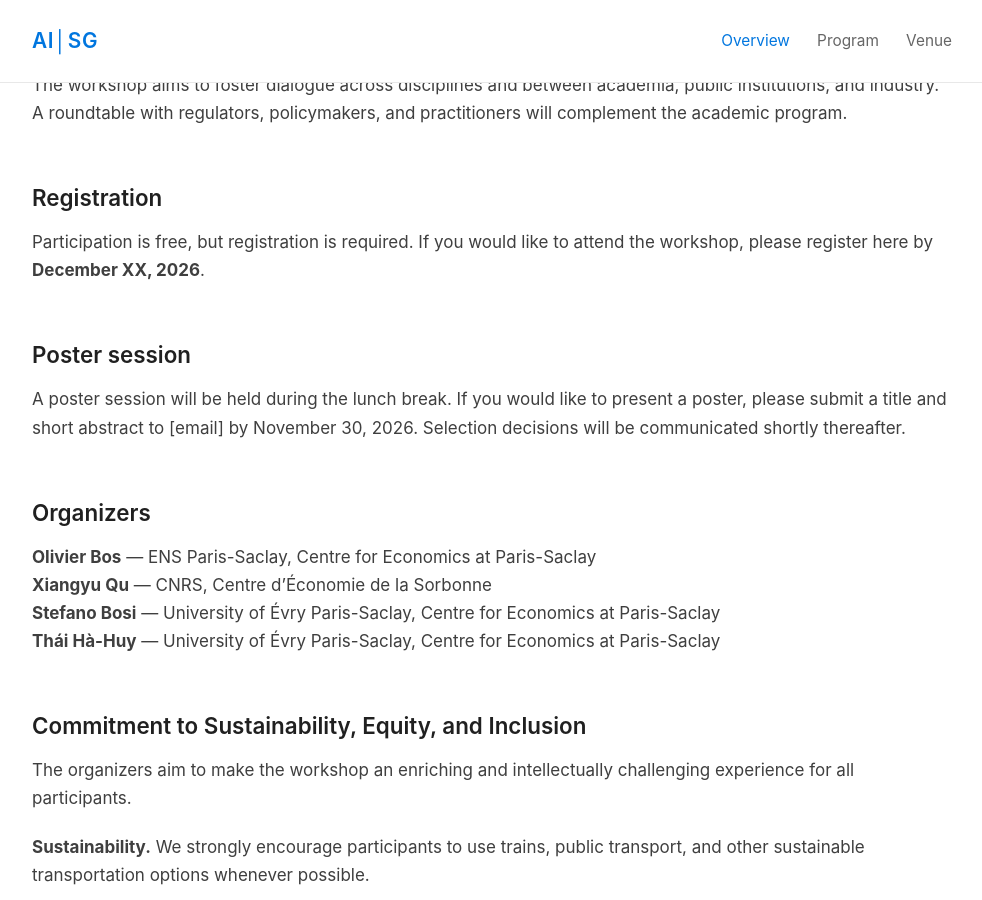
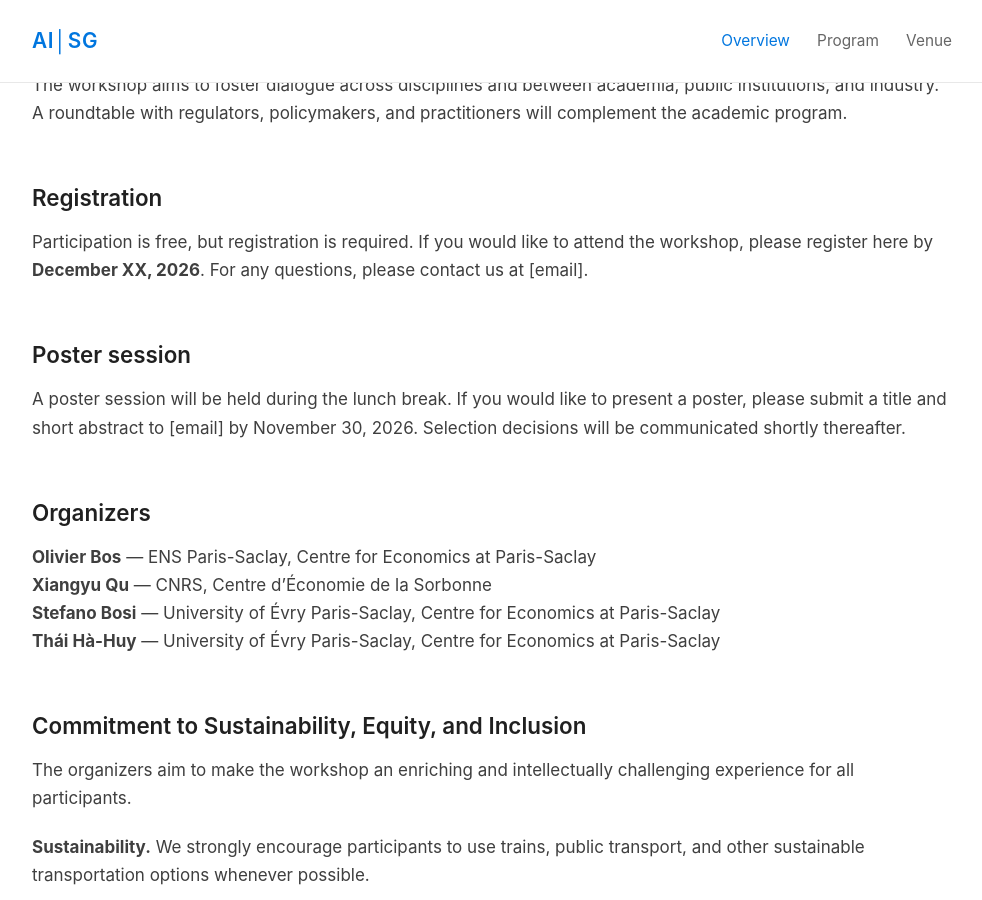
Before and after one commit to ai-society-governance/ai-society-governance.github.io, a Jekyll site: the page built from index.md, in a window 1280 px wide and 900 px high, scrolled down 551 px. Shown: the whole window, without its empty margins (148-1130 px from the left). Built offline with Jekyll 4.4.1, drawn with Linux system fonts in a browser that asks for light colours; our own code applies the rules of GitHub Pages for plain Markdown files.

Commit message:
Update registration section with contact details
Added contact information for registration inquiries.

```diff
--- a/index.md
+++ b/index.md
@@ -20,7 +20,7 @@ The workshop aims to foster dialogue across disciplines and between academia, pu
 
 ## Registration
 
-Participation is free, but registration is required. If you would like to attend the workshop, please [register here](URL_DU_FORMULAIRE) by **December XX, 2026**.
+Participation is free, but registration is required. If you would like to attend the workshop, please [register here](URL_DU_FORMULAIRE) by **December XX, 2026**. For any questions, please contact us at [email].
 
 ## Poster session
 
```
